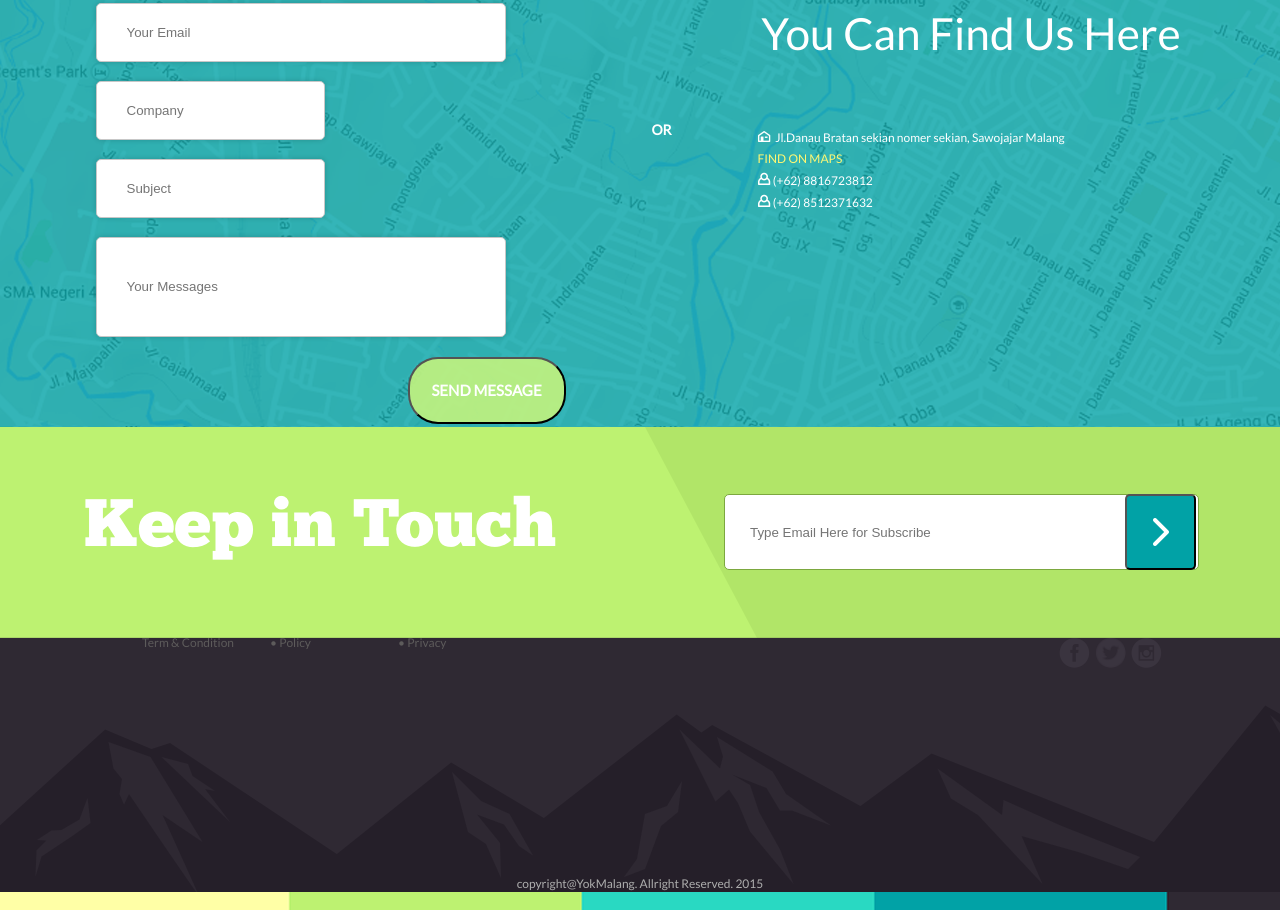
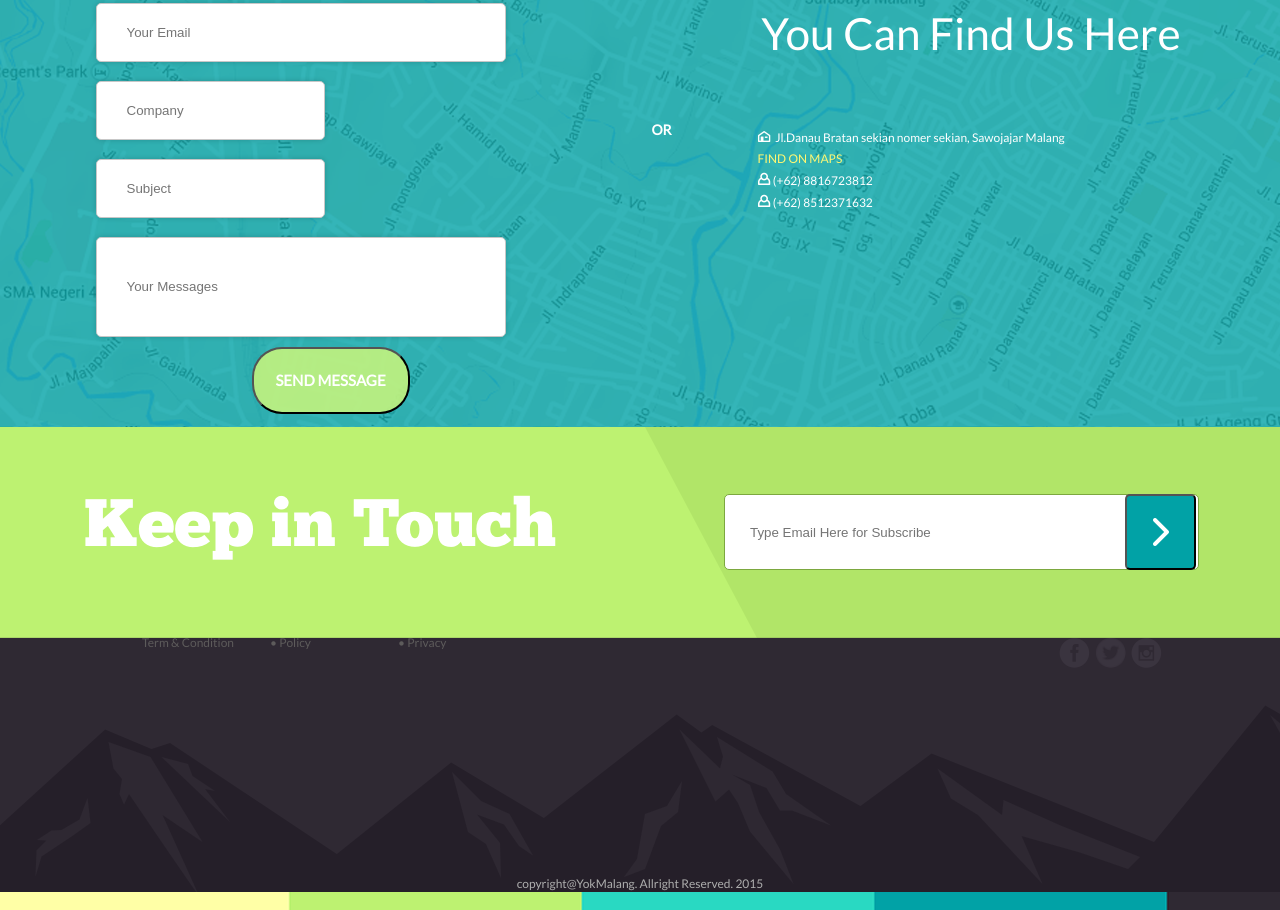
Before and after one commit to OBeliakov/YokMalang, a plain HTML site: page index.html in a window 1280 px wide. Shown: the part 4931-5841 px from the top of the page. Drawn offline with Linux system fonts and the light colour scheme.

Commit message:
Update style.css

```diff
--- a/css/style.css
+++ b/css/style.css
@@ -1326,7 +1326,7 @@ width:80%;}
 				}
 			.paragraph p{line-height: 20px;}
 
-
+	.btn input[type="submit"]{margin:10px auto;}
 }
 @media screen and (max-width:1210px){
 
```
